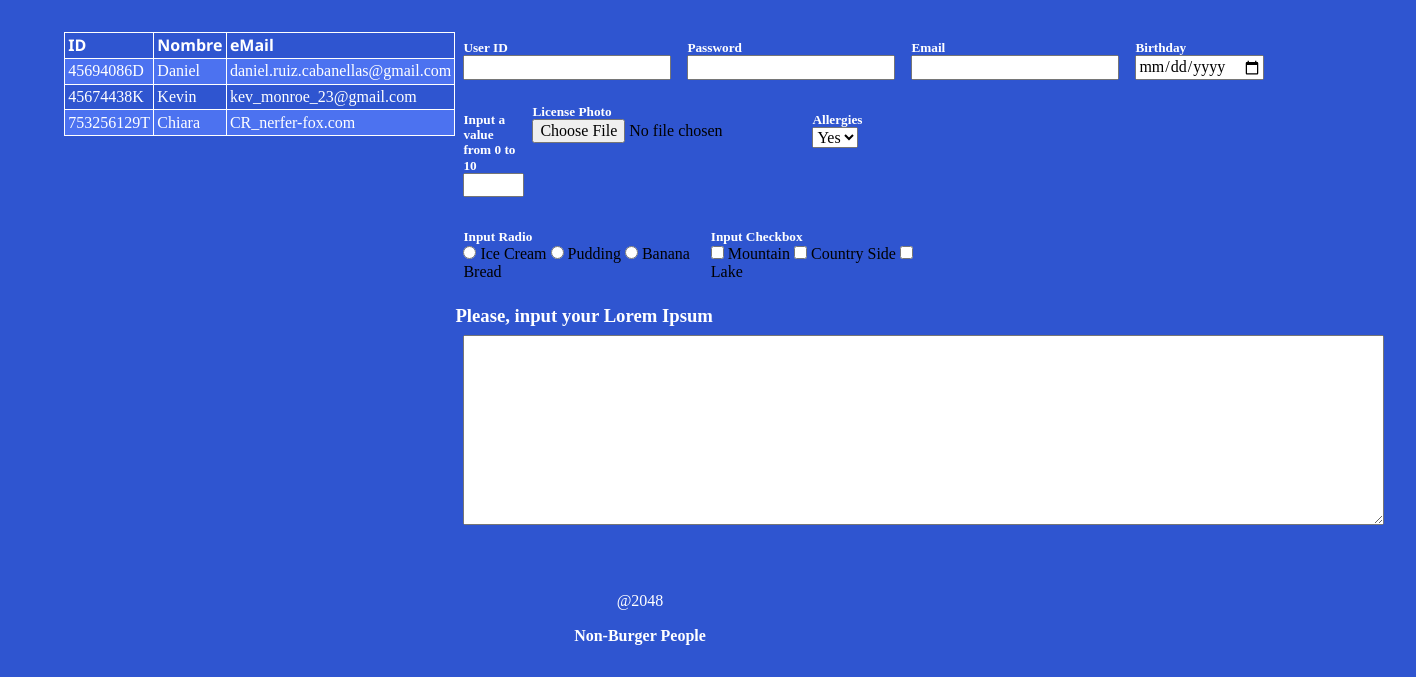
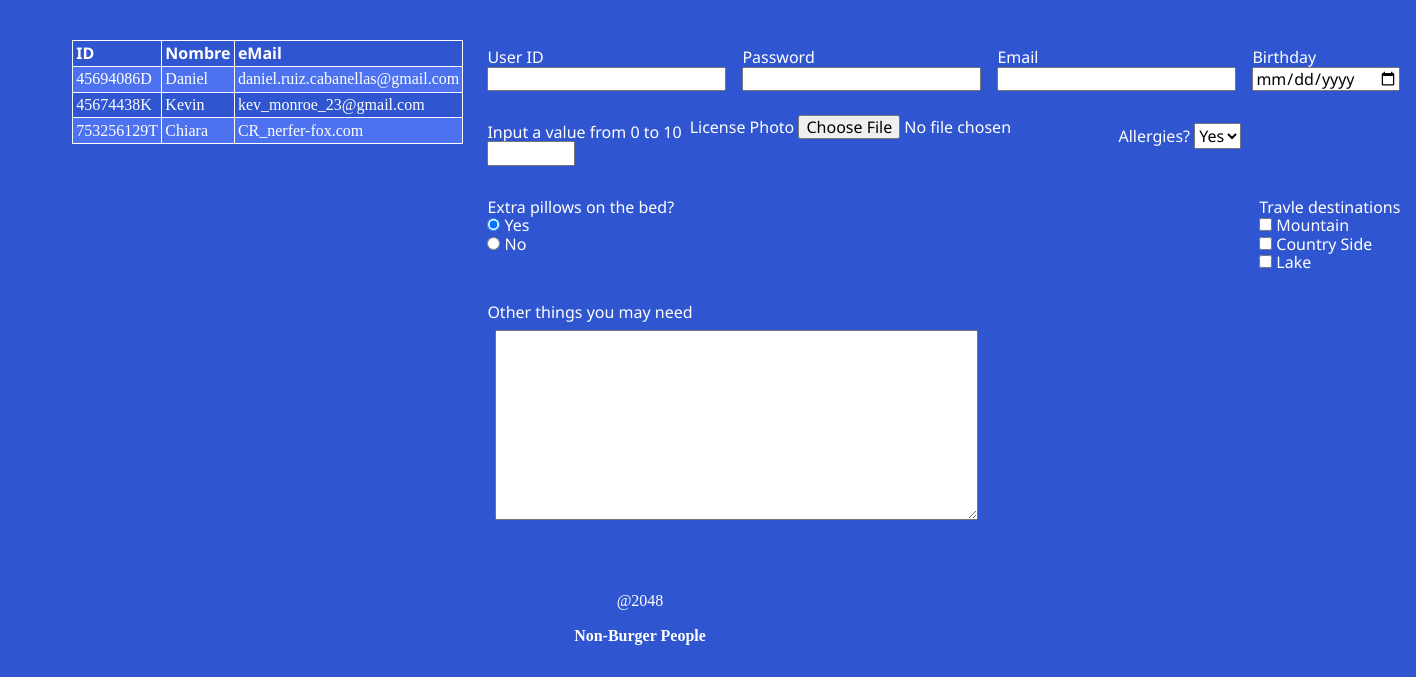
Before and after one commit to AstralDan98/elementosbasicos, a plain HTML site: page index.html in a window 1280 px wide. Shown: the part 155-832 px from the top of the page, 1416 px wide, since content can reach past the window. Drawn offline with Linux system fonts and the light colour scheme; a script that the page names is missing.

Commit message:
half-finished changes (finish at home)

```diff
--- a/index.html
+++ b/index.html
@@ -95,31 +95,34 @@
                     <form>
                         <div class="crud__form-four-columns">
                             <div class="crud__form-element">
-                                <h5>User ID</h5>
+                                <lable>User ID</lable>
                                 <input type="text" id="user_id" name="user_id">
                             </div>
                             <div class="crud__form-element">
-                                <h5>Password</h5>
+                                <lable>Password</lable>
                                 <input type="password" id="user_psswrd" name="user_psswrd">
                             </div>
                             <div class="crud__form-element">
-                                <h5>Email</h5>
+                                <lable>Email</lable>
                                 <input type="email" id="user_email" name="user_email">
                             </div>
                             <div class="crud__form-element">
-                                <h5>Birthday</h5>
+                                <lable>Birthday</lable>
                                 <input type="date" id="day-of-birth" name="Day of Birth">
                             </div>
                         </div>
                         <div class="crud__form-three-columns">
-                            <div class="crud__form-element"><h5>Input a value from 0 to 10</h5>
+                            <div class="crud__form-element">
+                                <div class="crud__form-element-lable">
+                                    <lable>Input a value from 0 to 10</lable>
+                                </div>
                                 <input type="number" id="quantity" name="cuantity" min="0" max="10">
                             </div>
-                            <div class="crud__form-personaldata__file"><h5>License Photo</h5>
+                            <div class="crud__form-personaldata__file"><lable>License Photo</lable>
                             <input type="file">
                             </div>
 
-                            <div class="crud__form-element"><h5>Allergies</h5>
+                            <div class="crud__form-element"><lable>Allergies?</lable>
                             <select name="answer" id="answer">
                                 <option value="yes">Yes</option>
                                 <option value="yesnt">No</option>
@@ -127,29 +130,53 @@
                             </div>
                         </div>
                         <div class="crud__form-two-columns">
-                            <div class="crud__form-element"><h5>Input Radio</h5>
-                            <input type="radio" id="icrecream" name="fav_dessert" value="icrecream">
-                            <lable for="icrecream">Ice Cream</lable>
-                            <input type="radio" id="pudding" name="fav_dessert" value="pudding">
-                            <lable for="pudding">Pudding</lable>
-                            <input type="radio" id="bread_banana" name="fav_dessert" value="bread_banana">
-                            <lable for="bread_banana">Banana Bread</lable>
+                            <div class="crud__form-element">
+                                <div class="crud__form-element-lable">
+                                    <lable for="pllws">Extra pillows on the bed?</lable>
+                                </div>
+                                <div>
+                                    <div class="inline-input">
+                                        <input type="radio" name="pllws" value="1" checked>
+                                        <lable>Yes</lable>
+                                    </div>
+                                    <div class="inline-input">
+                                        <input type="radio" name="pllws" value="0">
+                                        <lable>No</lable>
+                                    </div>
+                                </div>
                             </div>
-                            <div class="crud__form-element"><h5>Input Checkbox</h5>
-                            <input type="checkbox" id="trvl_1" name="trvl_1" value="Mountain">
-                            <lable for="trvl_1">Mountain</lable>
-                            <input type="checkbox" id="trvl_2" name="trvl_2" value="Country-Side">
-                            <lable for="trvl_2">Country Side</lable>
-                            <input type="checkbox" id="trvl_3" name="trvl_3" value="Lake">
-                            <lable for="trvl_3">Lake</lable>
+                            <div class="crud__form-element">
+                                <div class="crud__form-element-lable">
+                                    <lable for="trvl">Travle destinations</lable>
+                                </div class="crud__form-input inline">
+                                    <div class="inline-input">
+                                        <input type="checkbox" name="trvl" value="Mountain">
+                                        <lable">Mountain</lable>
+                                    </div>
+                                    <div class="inline-input">
+                                        <input type="checkbox" name="trvl" value="Country-Side">
+                                        <lable>Country Side</lable>
+                                    </div>
+
+                                    <div class="inline-input">
+                                        <input type="checkbox" name="trvl" value="Lake">
+                                        <lable>Lake</lable>
+                                    </div>
+
                             </div>
                         </div>
-                        <div class="crud__form-one-coulmn"><h3>Please, input your Lorem Ipsum</h3>
+                        <div class="crud__form-one-column">
                             <div class="crud__form-element">
-                                <textarea id="textarea" name="biography" rows="10" cols="100"></textarea>
+                                <div class="crud__form-element-lable">
+                                    <lable>Other things you may need</lable>
+
+                                    <div class="crud__form-element">
+                                        <textarea id="textarea" rows="10" cols="50"></textarea>
+                                    </div>
+                                </div>
                             </div>
                         </div>
-                    </div>
+                    </form>
                 </div>
             </div>
         </main>
--- a/style/main.css
+++ b/style/main.css
@@ -84,34 +84,6 @@ a:focus, a:hover {
 }
 
 /*====================
-=========Table========
-======================*/
-
-table {
-    font-family: 'Segoe UI', Tahoma, Geneva, Verdana, sans-serif;
-    color:hsl(0, 0%, 100%);
-    border-collapse: collapse;
-    width: 100%;
-}
-
-td, th {
-    border: 0.1em solid hsl(0, 0%, 100%);
-    text-align: left;
-    padding: 0.2em;
-}
-/*Para texto que expande la tabla*/
-td{
-    max-width: 40%;
-    overflow: hidden;
-    text-overflow: ellipsis;
-    white-space: nowrap;
-}
-
-tr:nth-child(even){
-    background-color:hsl(226, 85%, 62%);
-}
-
-/*====================
 =========Logo=========
 ======================*/
 
@@ -181,42 +153,82 @@ tr:nth-child(even){
 
 .crud{
     display: flex;
-    flex-direction: row;
     justify-content: space-between;
+    width: 100%;
 }
 
+.crud__form .crud__form-element .crud__form-one-column{
+    width: 100%;
+}
+
+.crud__table, .crud__form{
+    font-family: 'Segoe UI', Tahoma, Geneva, Verdana, sans-serif;
+    color:hsl(0, 0%, 100%);
+    border-collapse: collapse;
+    width: 100%;
+    padding: 8px;
+    text-align: left;
+}
+
+.crud__form{
+    display: flex;
+    flex-wrap: nowrap;
+}
 .crud__form-element{
-    flex-wrap: nowrap;
     margin: 0.5em;
 }
 
 .crud__form-four-columns{
     display: flex;
     flex-direction: row;
-    margin-bottom: 1em 0;
-    width: 25%;
+}
+
+.crud__form .crud__form-element .crud__form-four-columns{
+    width: 24%;
 }
 .crud__form-three-columns{
     display: flex;
     flex-direction: row;
     margin: 1em 0;
-    width: 33.33%;
 }
-
+.crud__form .crud__form-element .crud__form-three-columns{
+    width: 32%;
+}
 .crud__form-two-columns{
     display: flex;
     flex-direction: row;
+    flex-wrap: wrap;
     margin: 1em 0;
     justify-content:space-between;
-    width: 50%;
+}
+
+.crud__form .crud__form-element .crud__form-two-columns{
+    width: 49%;
 }
 .crud__form-one-column{
     display: flex;
     flex-direction: row;
-    margin: 1em 0;
+}
+
+.crud__form, .crud__form-one-column. .crud__form-element{
     width: 100%;
 }
+.crud__table td,.crud__table th {
+    border: 0.1em solid hsl(0, 0%, 100%);
+    text-align: left;
+    padding: 0.2em;
+}
+/*Para texto que expande la tabla*/
+.crud__table td{
+    max-width: 40%;
+    overflow: hidden;
+    text-overflow: ellipsis;
+    white-space: nowrap;
+}
 
+.crud__table tr:nth-child(even){
+    background-color:hsl(226, 85%, 62%);
+}
 
 /*====================
 ========FOOTER========
```
